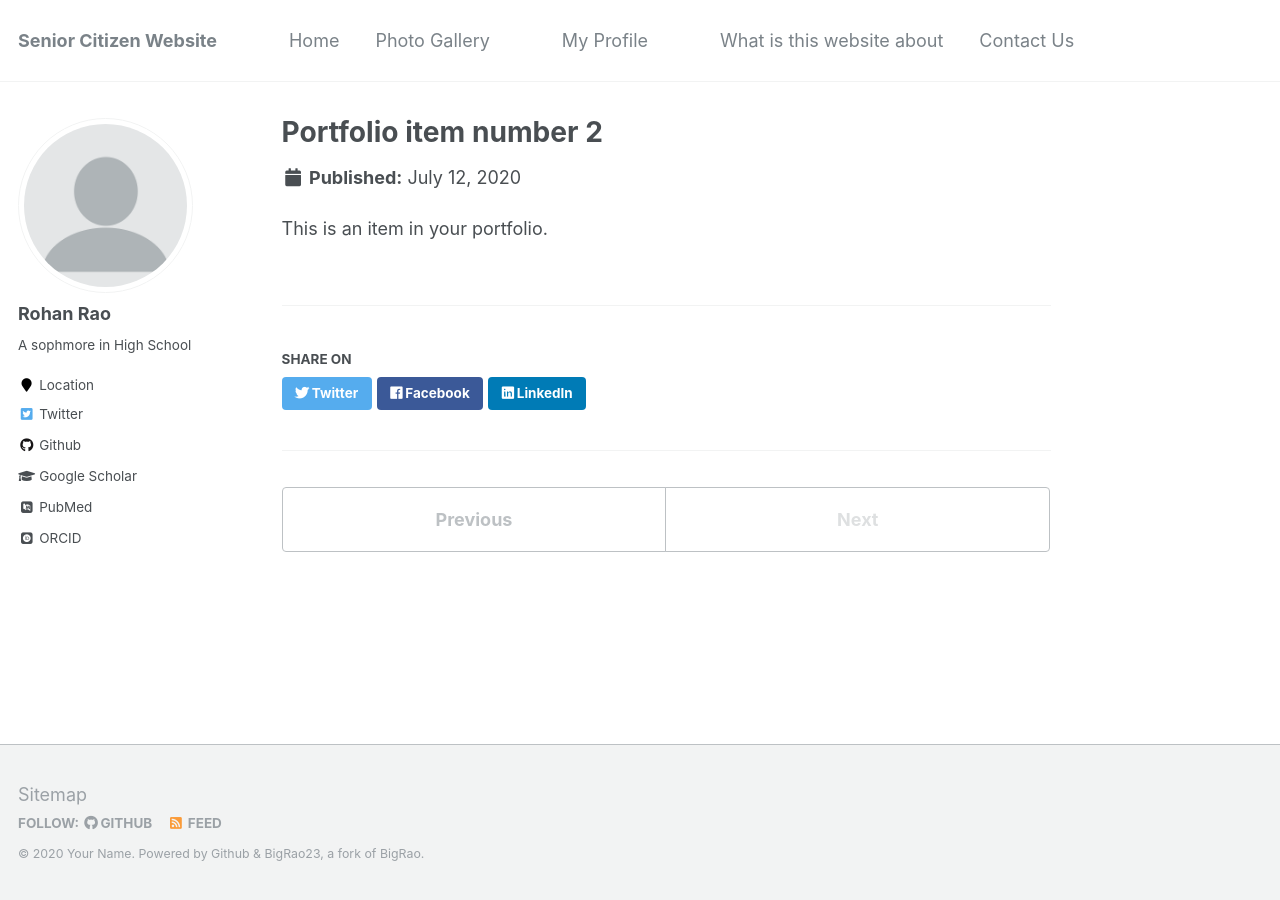
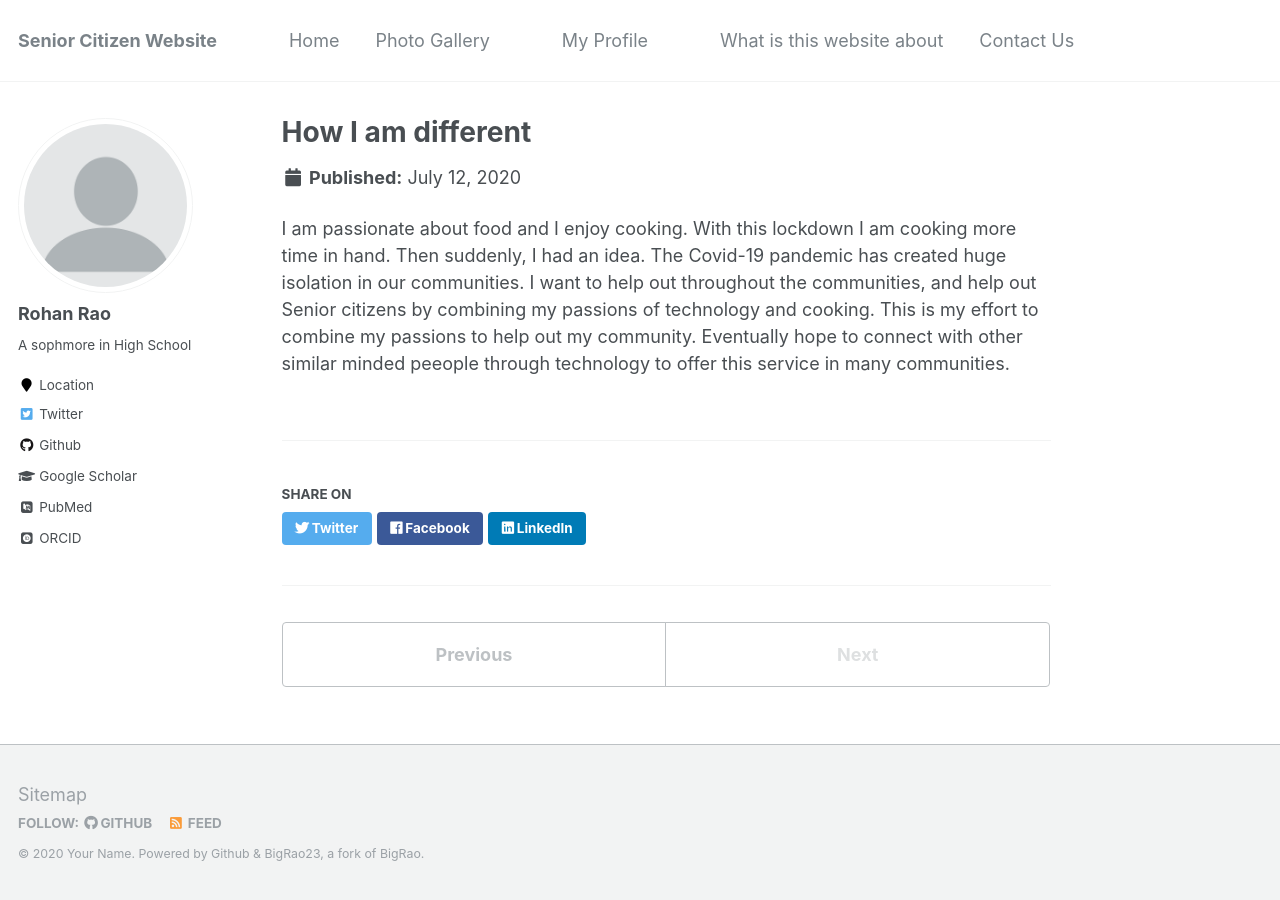
Before and after one commit to rohan23rao/Senior-Citizens, a Jekyll site: the page built from _portfolio/portfolio-2.html, in a window 1280 px wide. Built offline with Jekyll 4.4.1, drawn with Linux system fonts in a browser that asks for light colours; some web fonts are replaced.

Commit message:
Update portfolio-2.html

```diff
--- a/_portfolio/portfolio-2.html
+++ b/_portfolio/portfolio-2.html
@@ -1,7 +1,6 @@
 ---
-title: "Portfolio item number 2"
-excerpt: "Short description of portfolio item number 2 <br/><img src='/images/500x300.png'>"
+title: "How I am different"
+excerpt: ""
 collection: portfolio
 ---
-
-This is an item in your portfolio.
+I am passionate about food and I enjoy cooking. With this lockdown I am cooking more time in hand. Then suddenly, I had an idea. The Covid-19 pandemic has created huge isolation in our communities. I want to help out throughout the communities, and help out Senior citizens by combining my passions of technology and cooking. This is my effort to combine my passions to help out my community. Eventually hope to connect with other similar minded peeople through technology to offer this service in many communities.
```
